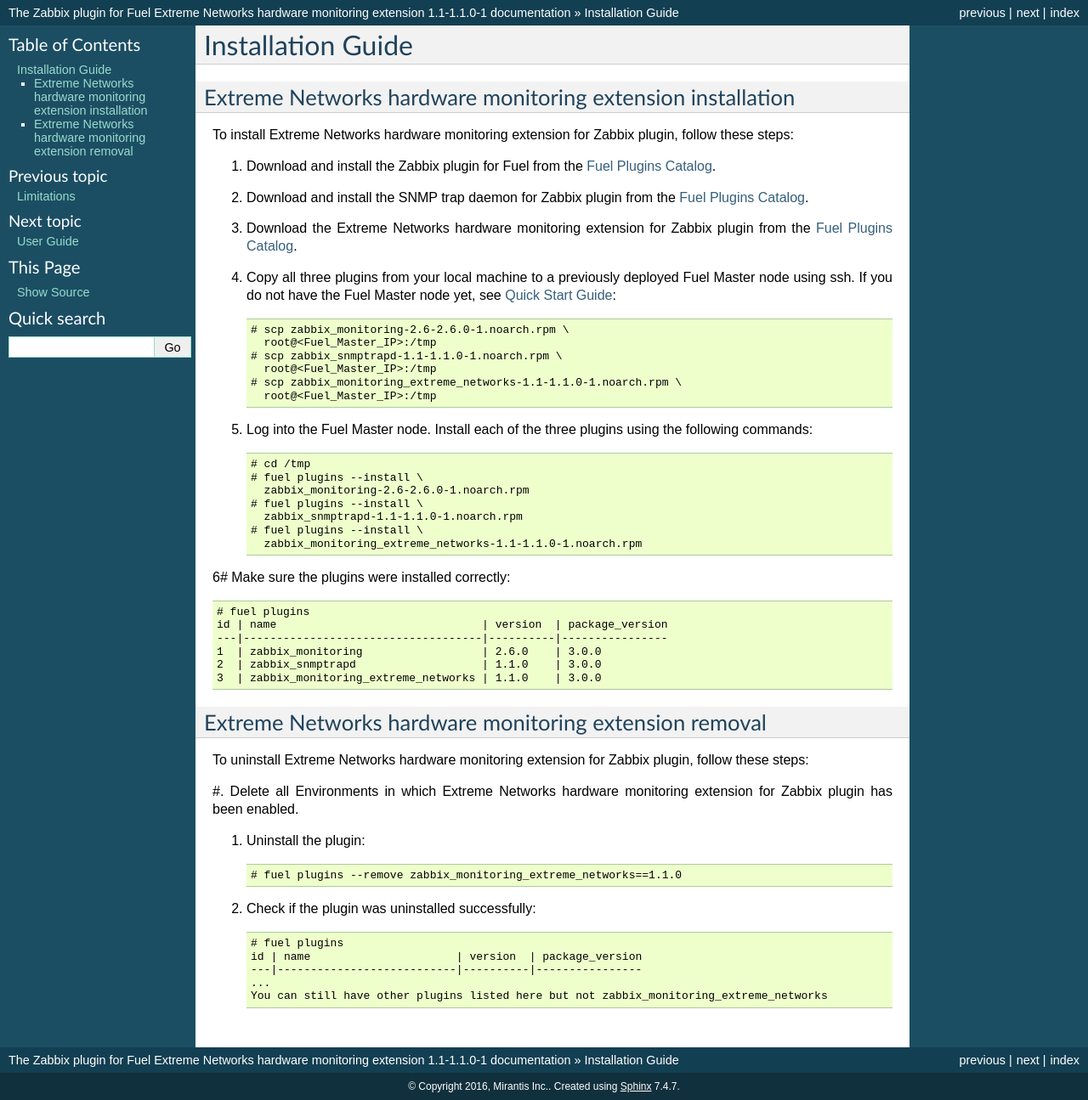
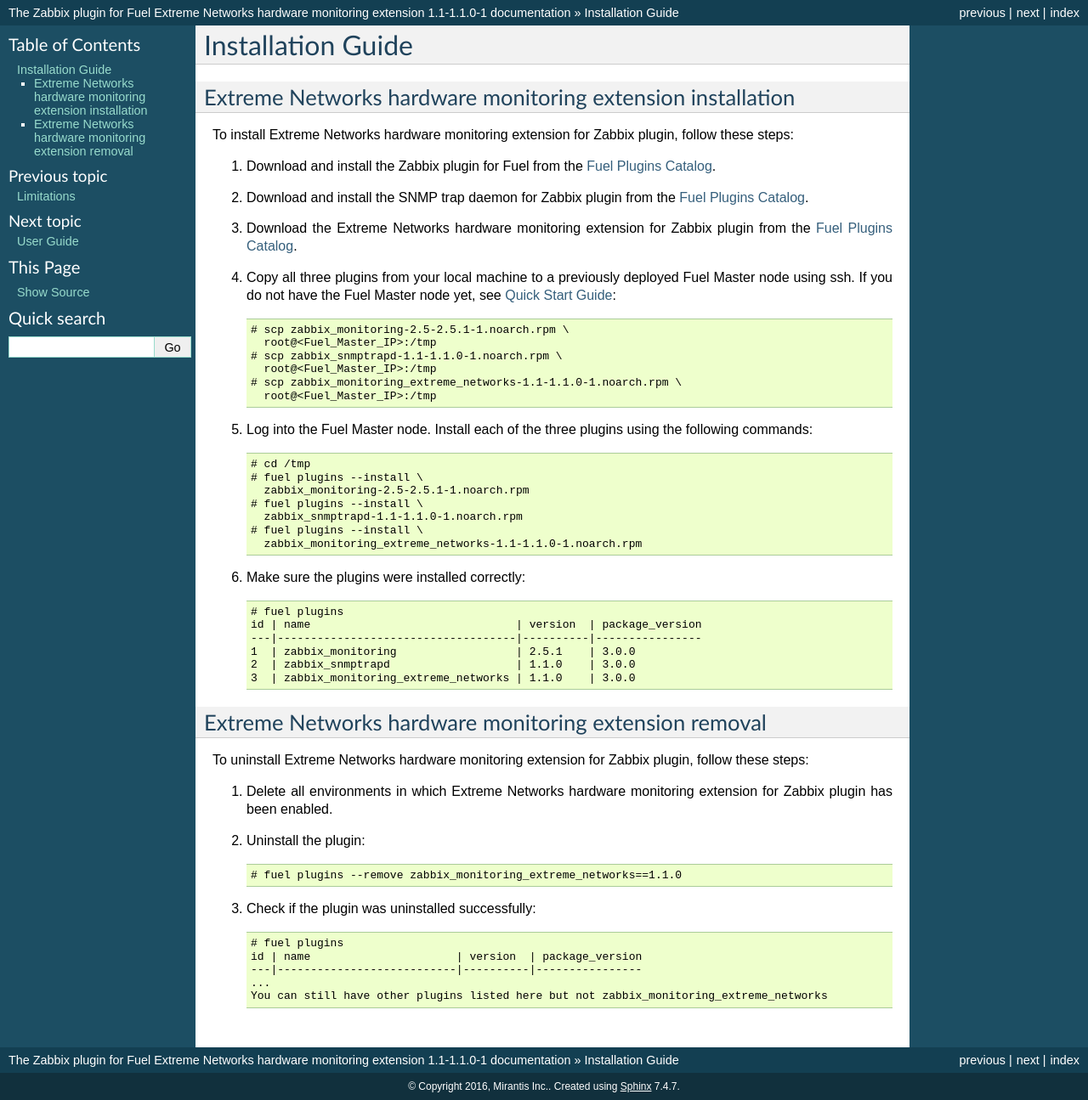
Before and after one commit to openstack-archive/fuel-plugin-zabbix-monitoring-extreme-networks, a Sphinx documentation site: the page built from doc/plugin-guide/source/installation.rst, in a window 1280 px wide. Shown: the whole page at 85% size. Built offline with Sphinx 7.4.7, drawn with Linux system fonts in a browser that asks for light colours.

Commit message:
Roll back version from 2.6.0 to 2.5.1
Change-Id: Ic14366d7f3e143a56d1fde7dac17d1e50d6fabd5

```diff
--- a/doc/plugin-guide/source/description.rst
+++ b/doc/plugin-guide/source/description.rst
@@ -19,6 +19,6 @@
 Requirement                        Version/Comment
 ================================== ================
 Fuel                               7.0, 8.0 and 9.0
-Zabbix plugin for Fuel             2.6.0
+Zabbix plugin for Fuel             2.5.1
 SNMP trap daemon for Zabbix plugin 1.1.0
 ================================== ================
--- a/doc/plugin-guide/source/installation.rst
+++ b/doc/plugin-guide/source/installation.rst
@@ -26,7 +26,7 @@
    Fuel Master node using ssh. If you do not have the Fuel Master node yet,
    see `Quick Start Guide <https://software.mirantis.com/quick-start/>`_::
 
-    # scp zabbix_monitoring-2.6-2.6.0-1.noarch.rpm \
+    # scp zabbix_monitoring-2.5-2.5.1-1.noarch.rpm \
       root@<Fuel_Master_IP>:/tmp
     # scp zabbix_snmptrapd-1.1-1.1.0-1.noarch.rpm \
       root@<Fuel_Master_IP>:/tmp
@@ -38,18 +38,18 @@
 
     # cd /tmp
     # fuel plugins --install \
-      zabbix_monitoring-2.6-2.6.0-1.noarch.rpm
+      zabbix_monitoring-2.5-2.5.1-1.noarch.rpm
     # fuel plugins --install \
       zabbix_snmptrapd-1.1-1.1.0-1.noarch.rpm
     # fuel plugins --install \
       zabbix_monitoring_extreme_networks-1.1-1.1.0-1.noarch.rpm
 
-6# Make sure the plugins were installed correctly::
+#. Make sure the plugins were installed correctly::
 
     # fuel plugins
     id | name                               | version  | package_version
     ---|------------------------------------|----------|----------------
-    1  | zabbix_monitoring                  | 2.6.0    | 3.0.0
+    1  | zabbix_monitoring                  | 2.5.1    | 3.0.0
     2  | zabbix_snmptrapd                   | 1.1.0    | 3.0.0
     3  | zabbix_monitoring_extreme_networks | 1.1.0    | 3.0.0
 
@@ -59,8 +59,7 @@
 To uninstall Extreme Networks hardware monitoring extension for Zabbix plugin,
 follow these steps:
 
-#. Delete all Environments in which Extreme Networks hardware monitoring extension
-for Zabbix plugin has been enabled.
+#. Delete all environments in which Extreme Networks hardware monitoring extension for Zabbix plugin has been enabled.
 
 #. Uninstall the plugin::
 
--- a/doc/specs/source/index.rst
+++ b/doc/specs/source/index.rst
@@ -120,7 +120,7 @@
 ============
 
 * Fuel 7.0, 8.0 and 9.0
-* Zabbix plugin for Fuel 2.6.0
+* Zabbix plugin for Fuel 2.5.1
 * SNMP trap daemon for Zabbix plugin 1.1.0
 
 Testing
```
Also changed, not shown: README.md (+2 -2 lines).
